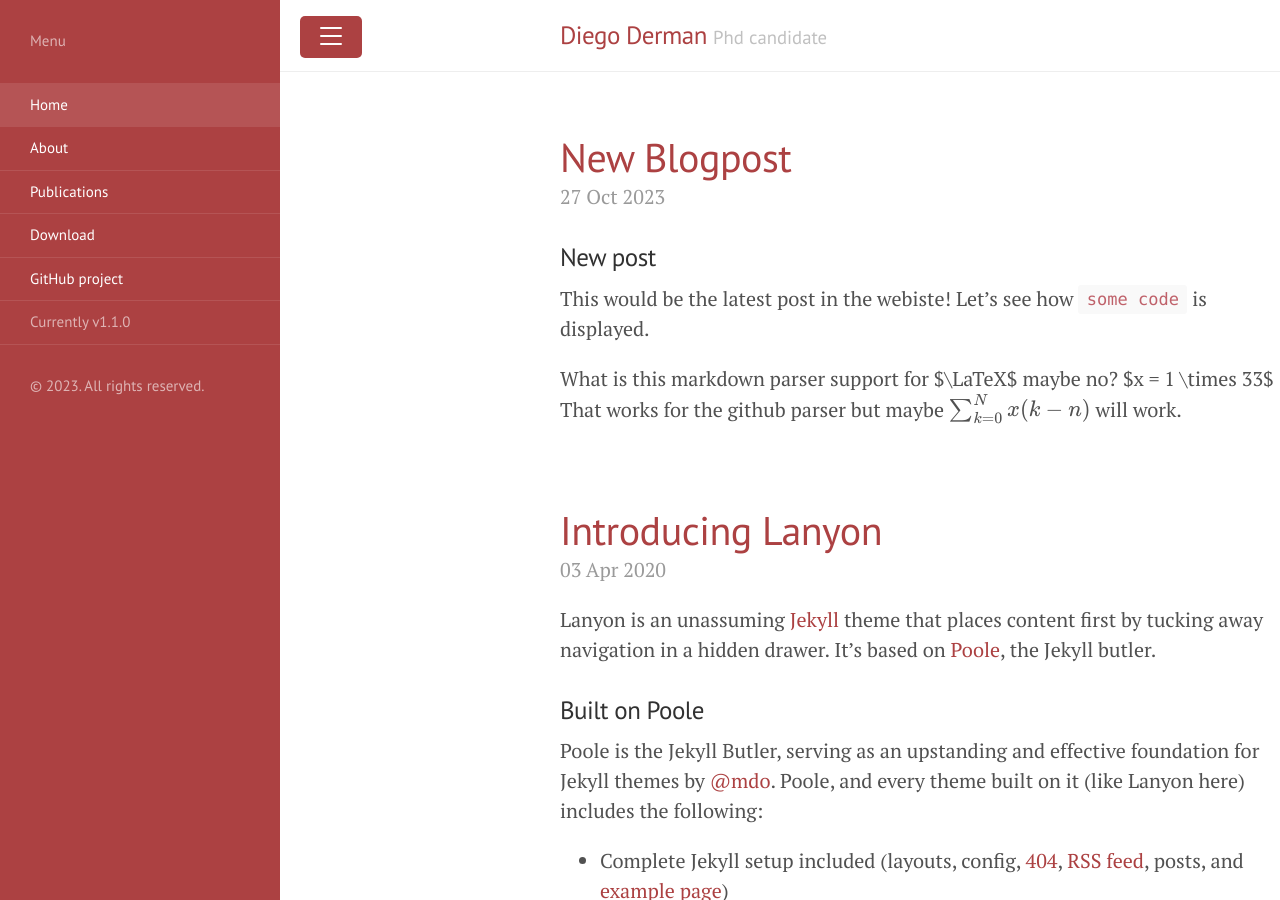
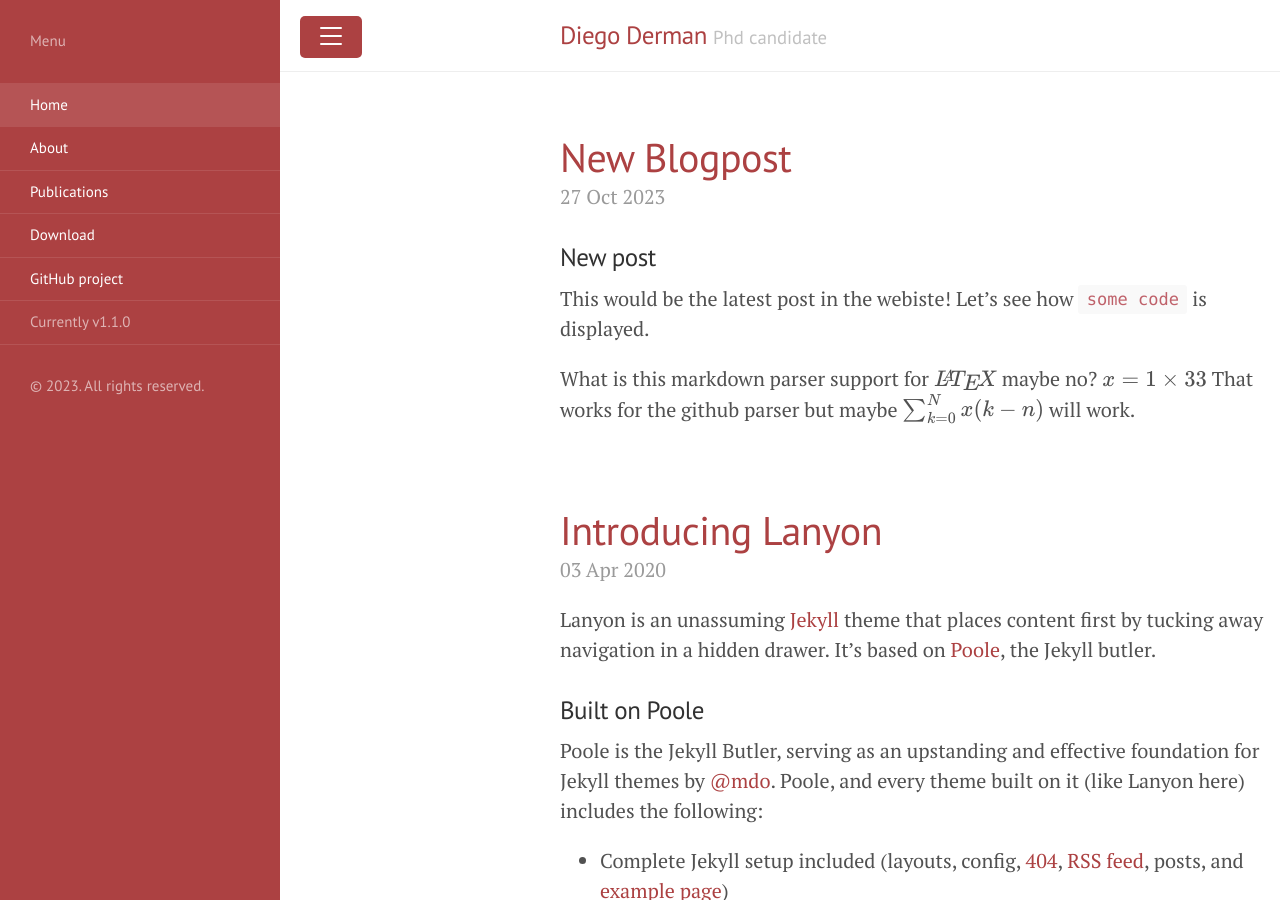
Before and after one commit to diegoderman/diegoderman.github.io, a Jekyll site: the page built from index.html, in a window 1280 px wide and 900 px high. Built offline with Jekyll 4.4.1, drawn with Linux system fonts in a browser that asks for light colours; formulas are drawn with MathJax 3; the list of posts is cut into pages by our own code; part of the change alters nothing that is shown.

```diff
--- a/_layouts/default.html
+++ b/_layouts/default.html
@@ -28,6 +28,14 @@
 
     <script src='{{ site.baseurl }}/public/js/script.js'></script>
 
+    <script type="text/x-mathjax-config">
+    MathJax.Hub.Config({
+      tex2jax: {
+        skipTags: ['script', 'noscript', 'style', 'textarea', 'pre'],
+        inlineMath: [['$','$']]
+      }
+    });
+    </script>
     <script src="https://cdn.mathjax.org/mathjax/latest/MathJax.js?config=TeX-AMS-MML_HTMLorMML" type="text/javascript"></script>
   </body>
 </html>
```
